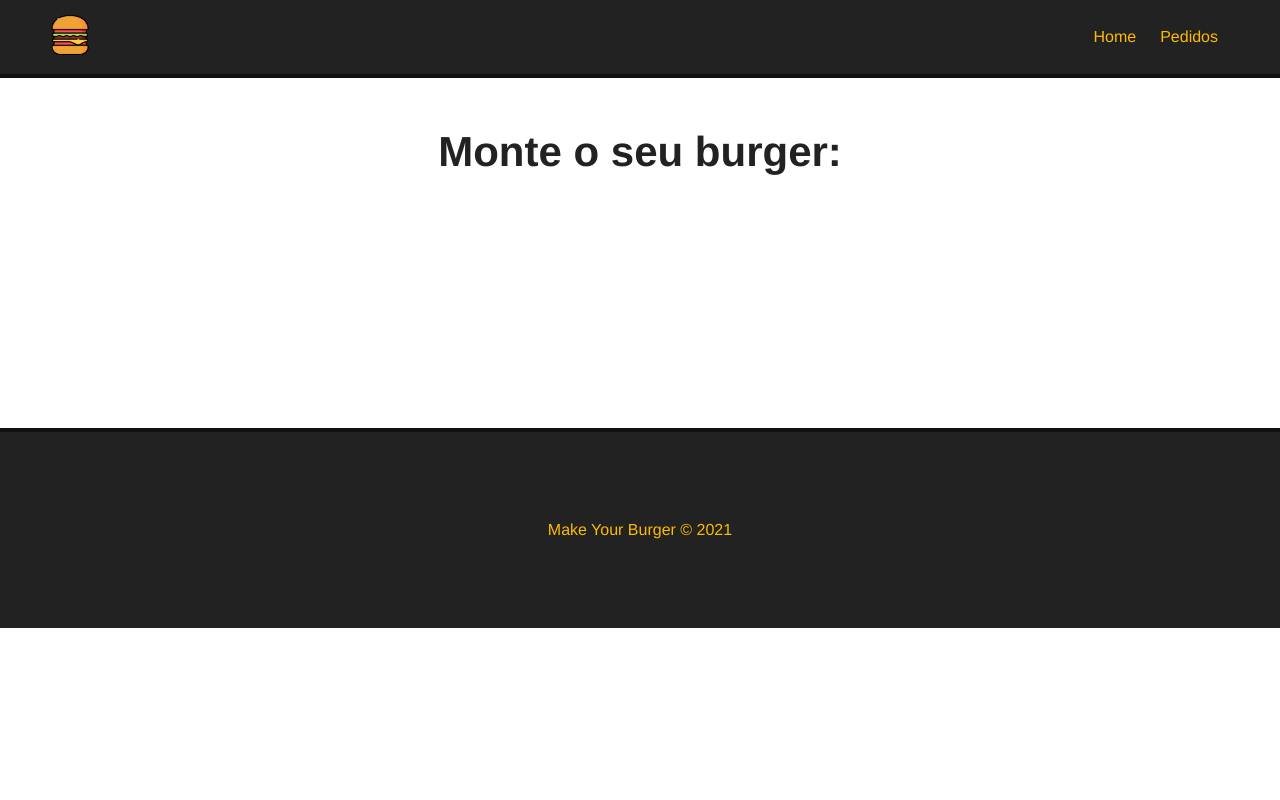
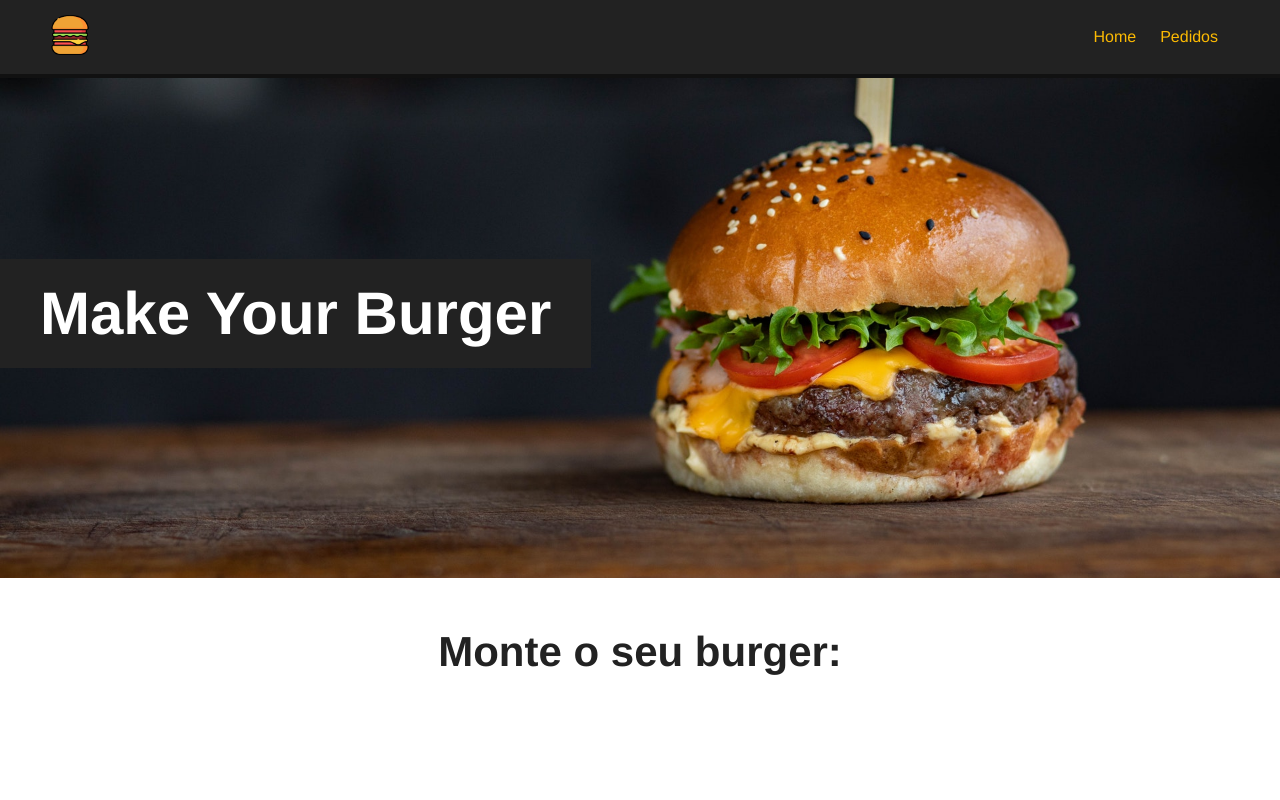
Before and after one commit to DandaraF/make_your_burger, a Vue app: page / in a window 1280 px wide. Shown: the top 800 px of the page. Built offline with nearby package versions, Linux system fonts and the light colour scheme.

Commit message:
create banner

```diff
--- /dev/null
+++ b/src/components/Banner.vue
@@ -0,0 +1,36 @@
+<template>
+    <div id="main-banner">
+      <h1>Make Your Burger</h1>
+    </div>
+  </template>
+
+
+<script>
+
+export default {
+   name: 'Banner'
+}
+</script>
+
+
+<style scoped>
+
+  #main-banner {
+    background-image: url('/public/img/burger.jpg');
+    background-position: 0 -250px;
+    background-size: cover;
+    height: 500px;
+    display: flex;
+    align-items: center;
+    justify-content: flex-start;
+  }
+
+  #main-banner h1 {
+    color: #FFF;
+    text-align: center;
+    font-size: 60px;
+    background-color: #222;
+    padding: 20px 40px;
+  }
+
+</style>
--- a/src/views/Home.vue
+++ b/src/views/Home.vue
@@ -1,14 +1,21 @@
 <template>
-  <div class="main-container">
+  <div>
+    <Banner/>
+    <div class="main-container">
       <h1>Monte o seu burger:</h1>
-
+    </div>
   </div>
 </template>
 
 <script>
 
+import Banner from '../components/Banner'
+
 export default {
   name: 'Home',
+  components:{
+    Banner
+  }
 
 }
 </script>
```
